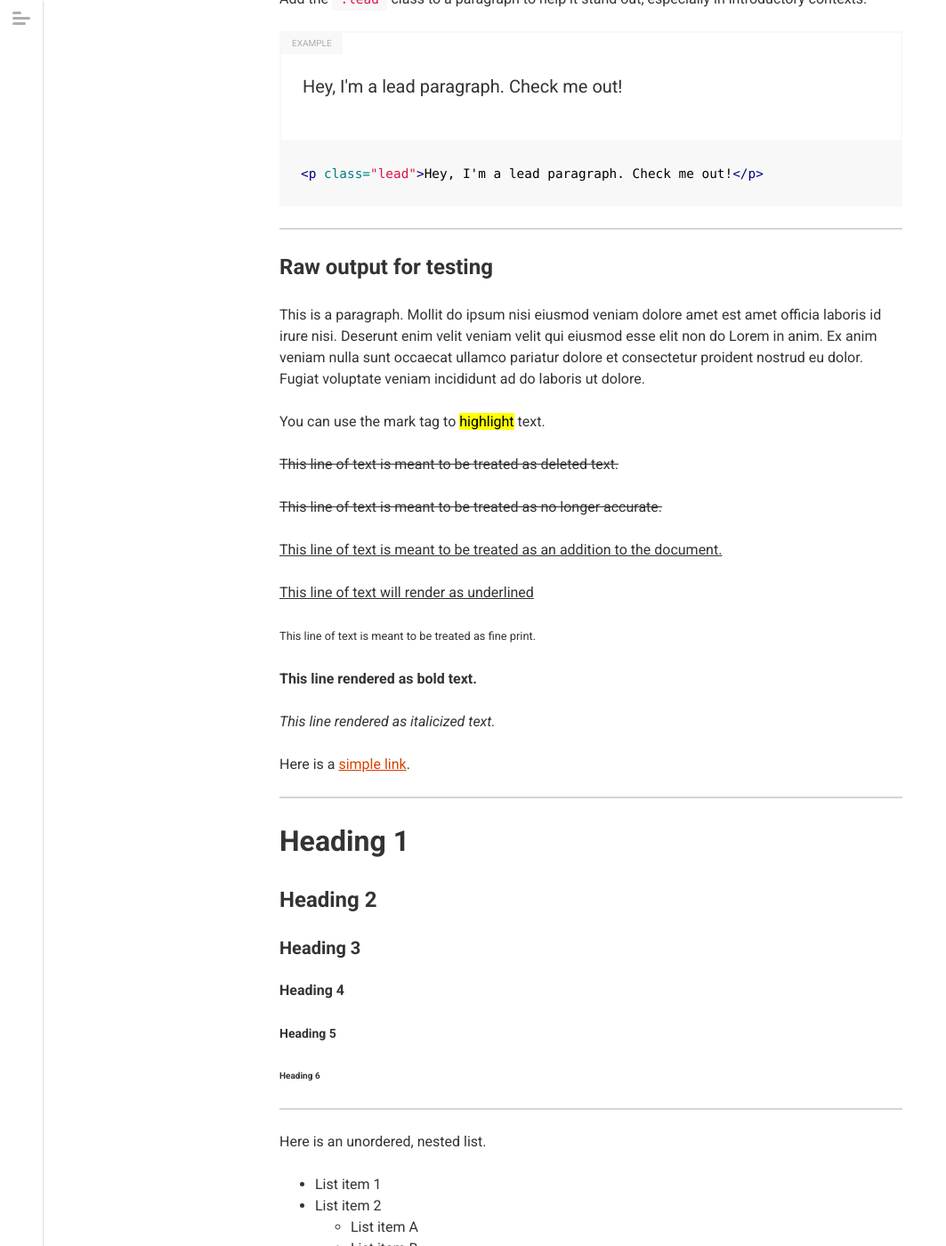
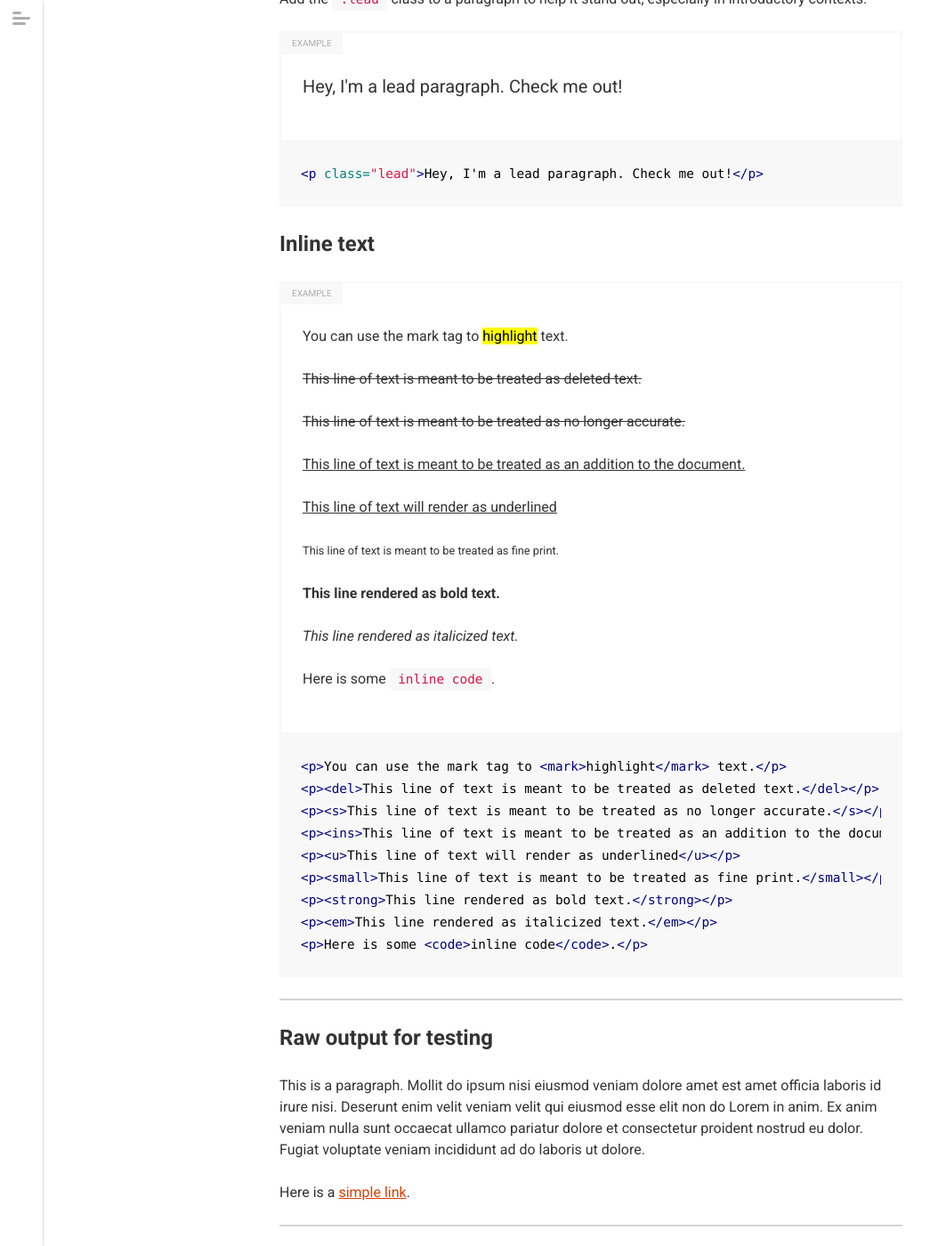
Before and after one commit to Offerpad/floorplan, a Jekyll site: the page built from _docs/base/typography.md, in a window 1280 px wide and 1400 px high, scrolled down 2027 px. Shown: the whole window at 89% size, without its empty margins (0-1063 px from the left). Built offline with Jekyll 4.4.1, drawn with Linux system fonts in a browser that asks for light colours; nearby versions of some CDN libraries; some of the changed text lies outside the part shown.

Commit message:
inline text documentation

```diff
--- a/_docs/base/typography.md
+++ b/_docs/base/typography.md
@@ -49,27 +49,27 @@ Add the `.lead` class to a paragraph to help it stand out, especially in introdu
 <p class="lead">Hey, I'm a lead paragraph. Check me out!</p>
 {% endexample %}
 
+## Inline text
+
+{% example html %}
+<p>You can use the mark tag to <mark>highlight</mark> text.</p>
+<p><del>This line of text is meant to be treated as deleted text.</del></p>
+<p><s>This line of text is meant to be treated as no longer accurate.</s></p>
+<p><ins>This line of text is meant to be treated as an addition to the document.</ins></p>
+<p><u>This line of text will render as underlined</u></p>
+<p><small>This line of text is meant to be treated as fine print.</small></p>
+<p><strong>This line rendered as bold text.</strong></p>
+<p><em>This line rendered as italicized text.</em></p>
+<p>Here is some <code>inline code</code>.</p>
+{% endexample %}
+
 ---
 
 ## Raw output for testing
 
 This is a paragraph. Mollit do ipsum nisi eiusmod veniam dolore amet est amet officia laboris id irure nisi. Deserunt enim velit veniam velit qui eiusmod esse elit non do Lorem in anim. Ex anim veniam nulla sunt occaecat ullamco pariatur dolore et consectetur proident nostrud eu dolor. Fugiat voluptate veniam incididunt ad do laboris ut dolore.
 
-You can use the mark tag to <mark>highlight</mark> text.
 
-<del>This line of text is meant to be treated as deleted text.</del>
-
-<s>This line of text is meant to be treated as no longer accurate.</s>
-
-<ins>This line of text is meant to be treated as an addition to the document.</ins>
-
-<u>This line of text will render as underlined</u>
-
-<small>This line of text is meant to be treated as fine print.</small>
-
-**This line rendered as bold text.**
-
-_This line rendered as italicized text._
 
 Here is a [simple link](https://www.offerpad.com/){:target="_blank"}.
 
```
Also changed, not shown: other parts of _docs/base/typography.md (+0 -1 lines).
